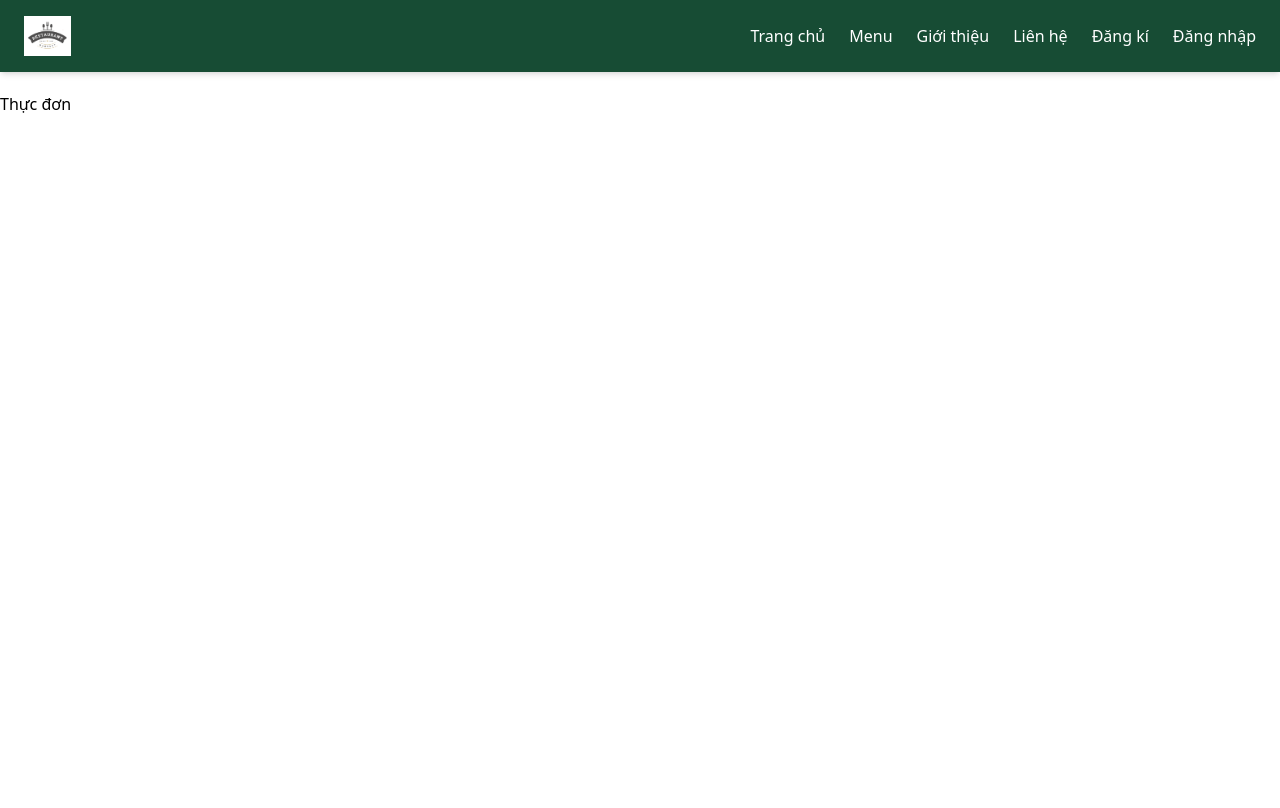
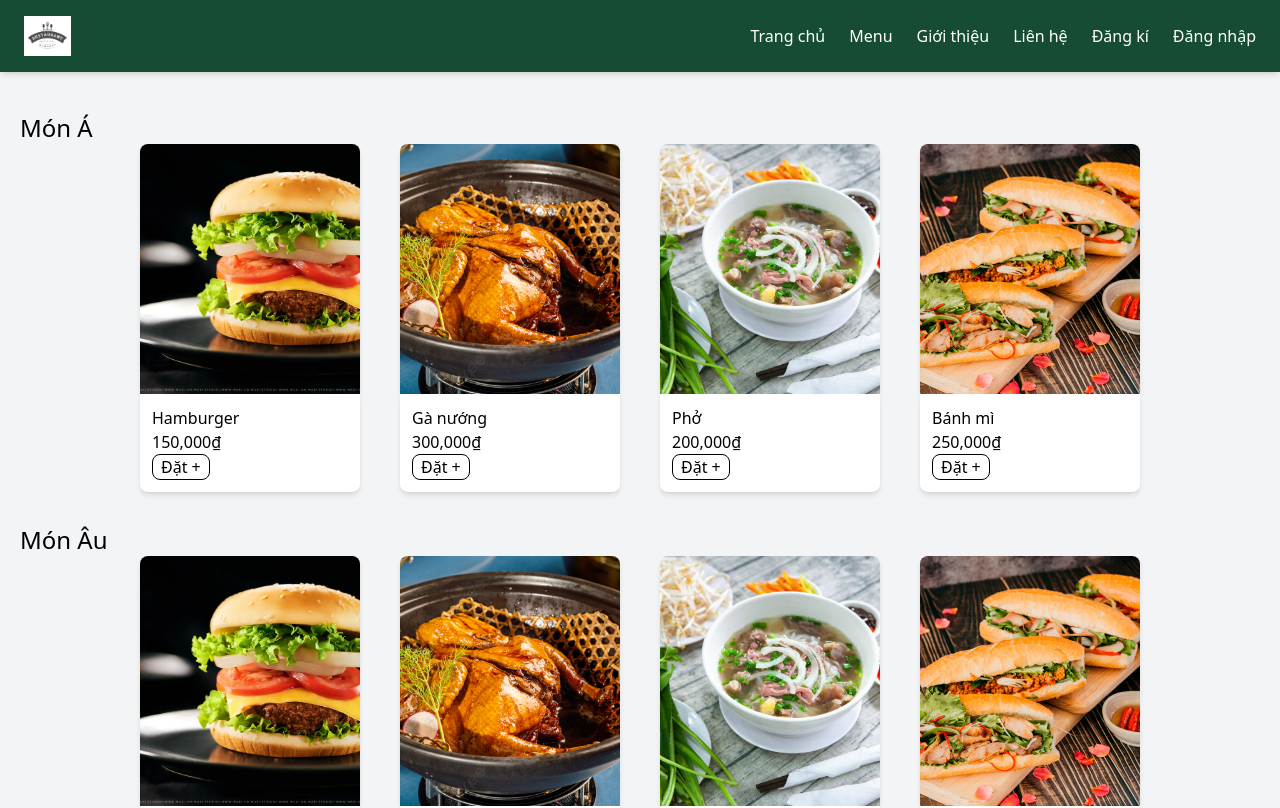
Before and after one commit to duyynguyeun/luxe_restaurant, a React (Vite) app in the folder restaurant-fe/: page /menu in a window 1280 px wide. Shown: the top 808 px of the page. Built offline with nearby package versions, Linux system fonts and the light colour scheme.

Commit message:
lam them menu

```diff
--- a/restaurant-fe/src/App.jsx
+++ b/restaurant-fe/src/App.jsx
@@ -68,7 +68,11 @@ function App() {
           element={
             <>
               <Header/>
-              <Menu/>
+              <Menu title={'Món Á'}/>
+              <Menu title={'Món Âu'}/>
+              <Menu title={"Rau"}/>
+              <Menu title={"Rau"}/>
+              <Menu title={"Rau"}/>
             </>
           }
 
--- a/restaurant-fe/src/components/Banner.jsx
+++ b/restaurant-fe/src/components/Banner.jsx
@@ -1,5 +1,6 @@
 import React, { useState } from "react";
 import Datban from "./Datban"
+
 
 const Banner = (onOpenDatBan) => {
   const [openForm, setOpenForm] = useState(false); // quản lý trạng thái mở form
@@ -30,9 +31,10 @@ const Banner = (onOpenDatBan) => {
           >
             Đặt bàn ngay
           </button>
-          <button className="bg-white/80 hover:bg-white cursor-pointer text-black px-6 py-3 rounded-full font-semibold shadow-lg transition">
-            Xem Menu
-          </button>
+          <a href="/Menu">
+            <button className="bg-white/80 hover:bg-white cursor-pointer text-black px-6 py-3 rounded-full font-semibold shadow-lg transition">
+              Xem Menu
+            </button></a>
         </div>
       </div>
       {openForm && <Datban onClose={() => setOpenForm(false)}/>}
--- a/restaurant-fe/src/components/Datban.jsx
+++ b/restaurant-fe/src/components/Datban.jsx
@@ -2,25 +2,25 @@ import React from "react";
 import { useState } from "react";
 
 
-const Banner = ({onClose}) => {
+const Datban = ({onClose}) => {
   // const [date, setDate] = useState("");
   const [Soluong,  setSoluong] = useState(1)
   const giam = () =>{
-      if(soluong > 1) setSoluong(soluong -1);
+      if(Soluong > 1) setSoluong(Soluong -1);
   };
 
   const tang = () =>{
-      setSoluong = soluong + 1;
+      setSoluong(Soluong + 1);
   };
   return (
     <div className="fixed inset-0 bg-black/50 flex items-center justify-center z-50 ">
       <div className="bg-white rounded-lg shadow-lg w-full max-w-lg p-6 relative space-x-4 max-h-full overflow-y-auto">
         <div className="space-y-3">
           <h2 className="font-bold text-3xl">Đặt bàn</h2>
-          <div className="py-2">Thông tin của bạn</div>
+          <div className="py-2 text-red-500">Thông tin của bạn</div>
           <input type="text" placeholder = "Nhập tên của bạn..." className="w-full border border-gray-300 px-2 py-2 rounded-lg" />
           <input type="text" placeholder = "Nhập số điện thoại của bạn..." className="py-2 w-full border border-gray-300 px-2 rounded-lg " />
-          <div>Thông tin bàn</div>
+          <div className="text-red-500">Thông tin bàn</div>
           <div className="space-y-3">
             <div className="">Ngày đặt</div>
             <input
@@ -47,7 +47,7 @@ const Banner = ({onClose}) => {
                 +
               </button>
             </div>
-            <div>Giờ đến</div>
+            <div>Thời gian</div>
             <input type="time"
               className="border rounded px-3 py-2 "
             />
@@ -90,4 +90,4 @@ const Banner = ({onClose}) => {
   );
 };
 
-export default Banner;
+export default Datban;
--- a/restaurant-fe/src/components/Menu.jsx
+++ b/restaurant-fe/src/components/Menu.jsx
@@ -1,11 +1,97 @@
-import React from 'react'
+import React, { useState } from "react";
+import imgberger from "../assets/hamberger.webp";
+import imgganuong from "../assets/ganuong.jpg";
+import pho from "../assets/pho.jpg";
+import banhmi from "../assets/banhmi.jpg";
 
-const Menu = () => {
+
+const Menu = ({ title }) => {
+  const [ openform, setopenform ] = useState(null);
+
+  // Danh sách món ăn
+  const danhsach = [
+    {
+      ten: "Hamburger",
+      gia: 150000,
+      mota: "Món burger đặc biệt với thịt bò, rau tươi và sốt bí mật.",
+      img: imgberger,
+    },
+    {
+      ten: "Gà nướng",
+      gia: 300000,
+      mota: "Gà nướng lu thơm ngon, da giòn, thịt mềm.",
+      img: imgganuong,
+    },
+    {
+      ten: "Phở",
+      gia: 200000,
+      mota: "Phở bò",
+      img: pho,
+    },
+    {
+      ten: "Bánh mì",
+      gia: 250000,
+      mota: "Bánh mì Việt Nam",
+      img: banhmi,
+    },
+  ];
+
   return (
-    <div className='py-5'>
-        <h1>Thực đơn</h1>
+    <div className="px-5 py-10 text-2xl bg-gray-100">
+      {title}
+      <div className="flex justify-center items-center gap-10 flex-wrap">
+        {danhsach.map((danhsach, index) => (
+          <div key={index} className="w-[220px] h-[300px]">
+            <button onClick={() => setopenform(danhsach)}>
+              <img
+                src={danhsach.img}
+                alt={danhsach.ten}
+                className="w-full h-[250px] object-cover rounded-t-lg transition-transform duration-300 transform hover:scale-105 hover:shadow-xl cursor-pointer shadow-md"
+              />
+              <div className="text-start px-3 text-base py-3 bg-white rounded-b-lg shadow-md">
+                {danhsach.ten}
+                <p className="text-base">{danhsach.gia.toLocaleString()}₫</p>
+                <button className="border rounded-lg px-2 hover:bg-amber-300 cursor-pointer">
+                  Đặt +
+                </button>
+              </div>
+            </button>
+          </div>
+        ))}
+      </div>
+
+      {/* Modal mô tả */}
+      {openform && (
+        <div
+          className="fixed inset-0 bg-black/50 flex items-center justify-center z-50"
+          onClick={() => setopenform(null)}
+        >
+          <div
+            className="bg-white p-6 rounded-xl w-[400px] text-center relative"
+            onClick={(e) => e.stopPropagation()}
+          >
+            <button
+              className="absolute top-2 right-2 text-gray-500 hover:text-black"
+              onClick={() => setopenform(null)}
+            >
+              ✖
+            </button>
+
+            <h2 className="text-xl font-bold mb-3">{openform.ten}</h2>
+            <img
+              src={openform.img}
+              alt={openform.ten}
+              className="rounded-xl w-full h-[180px] object-cover mb-3"
+            />
+            <p className="text-gray-700 text-sm">{openform.mota}</p>
+            <p className="mt-3 font-semibold text-green-700">
+              {openform.gia.toLocaleString()}₫
+            </p>
+          </div>
+        </div>
+      )}
     </div>
-  )
-}
+  );
+};
 
-export default Menu
+export default Menu;
```
